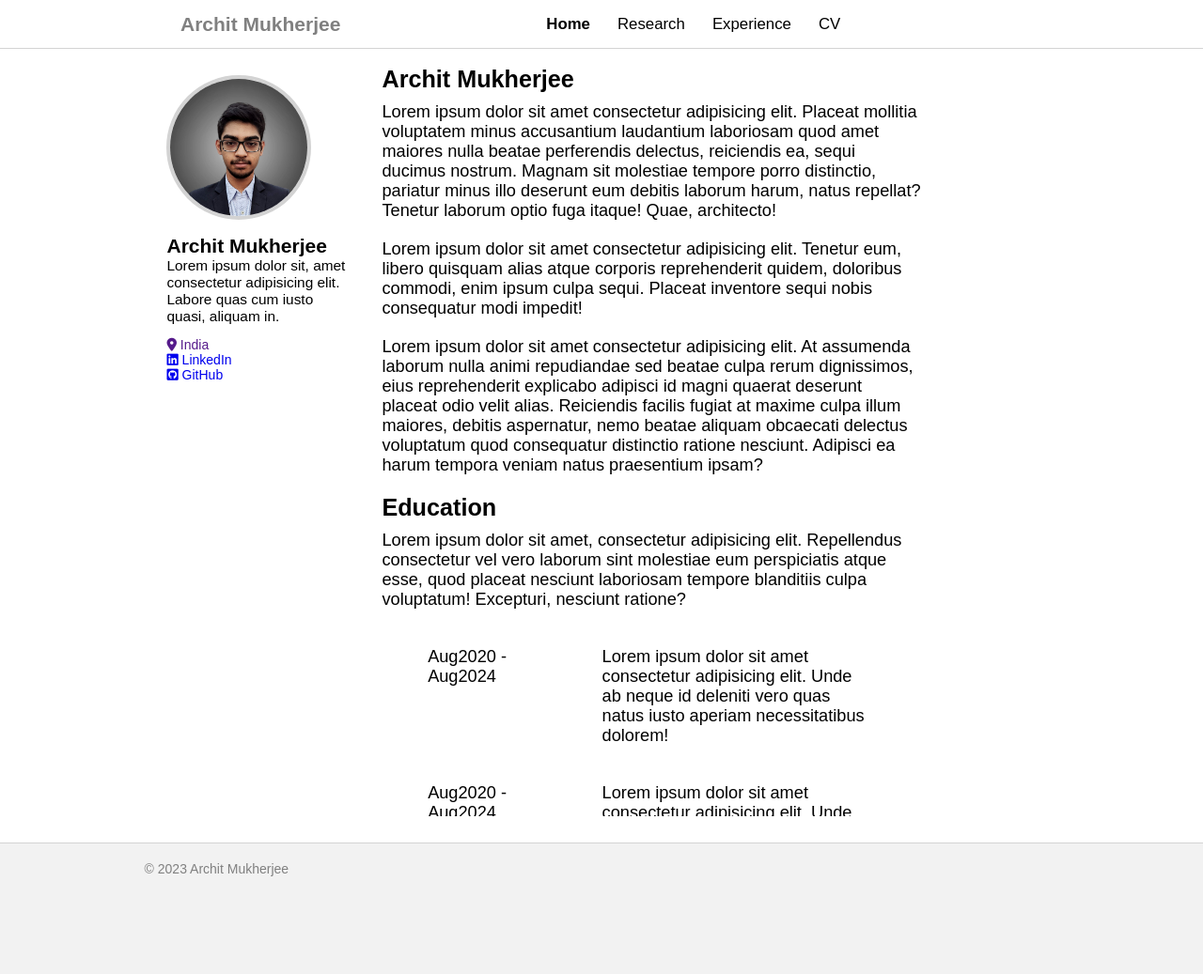
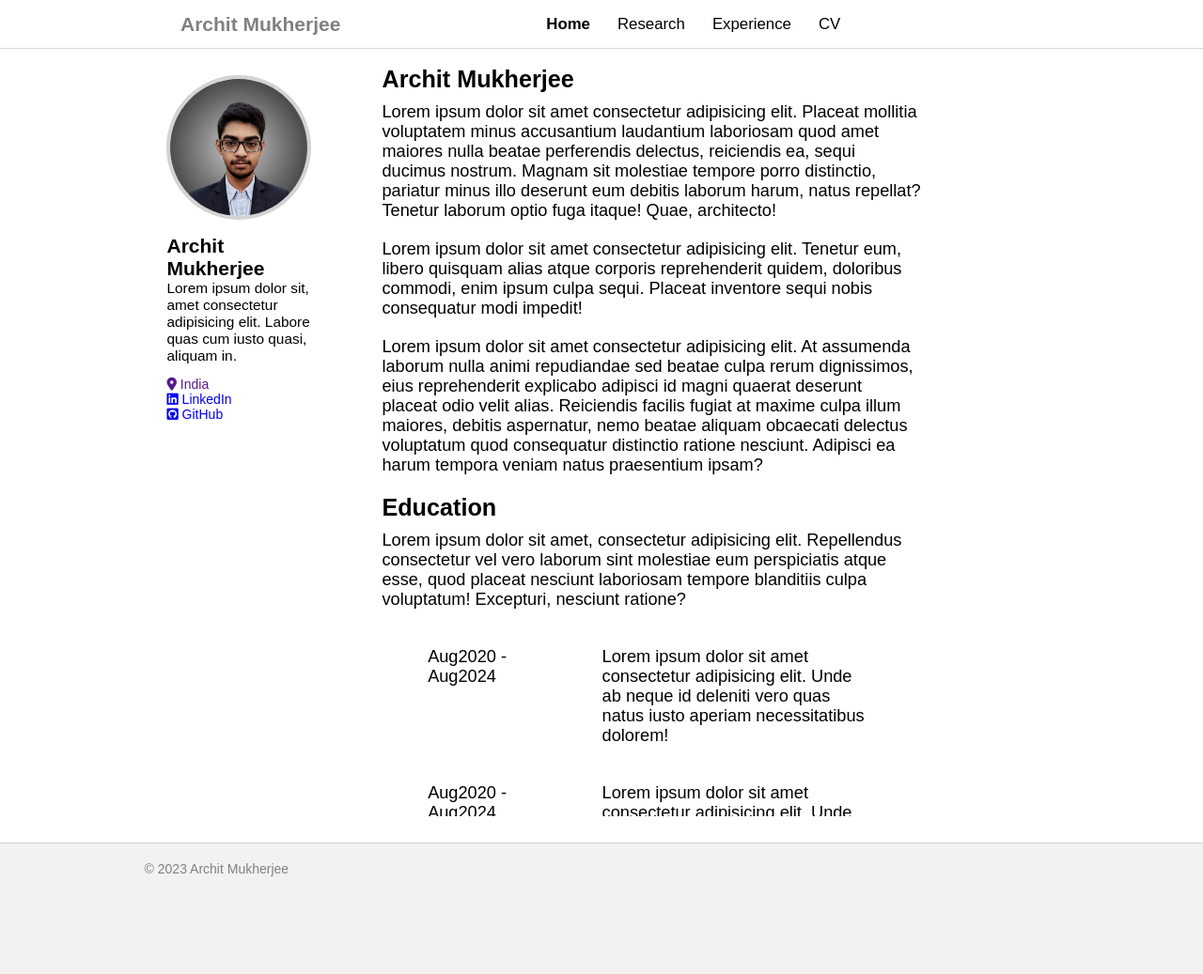
Before and after one commit to ArchitMukherjee/portfolio, a plain HTML site: page index.html in a window 1280 px wide. Shown: the whole page at 94% size. Drawn offline with Linux system fonts and the light colour scheme.

Commit message:
First Commit

```diff
--- a/styles/body.css
+++ b/styles/body.css
@@ -17,7 +17,7 @@
 #sidebar{
     width: 84%;
     background: white;
-    padding: 2rem 2rem 0.5rem 20%;
+    padding: 2rem 4rem 0.5rem 20%;
     margin-left: 32%;
     position: sticky;
     top: 0px;
```
